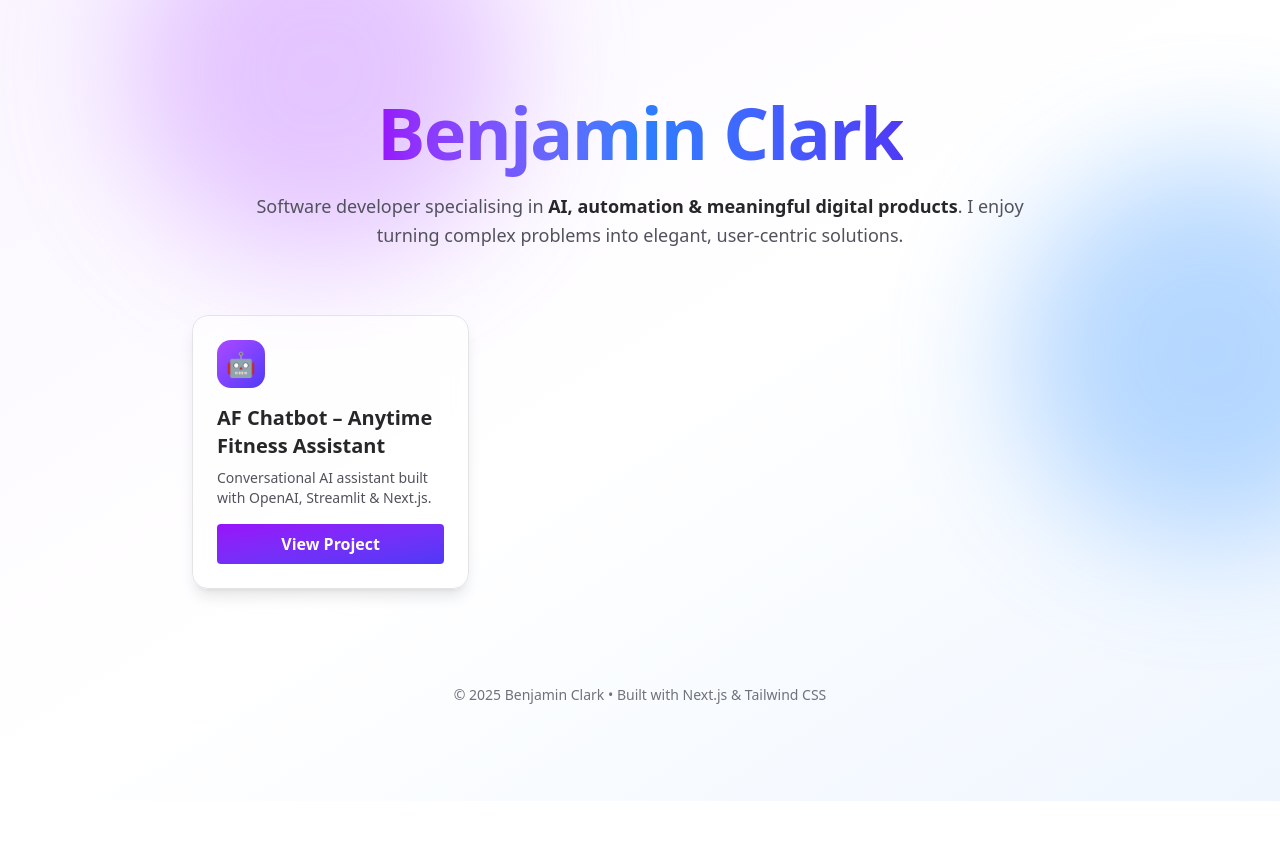
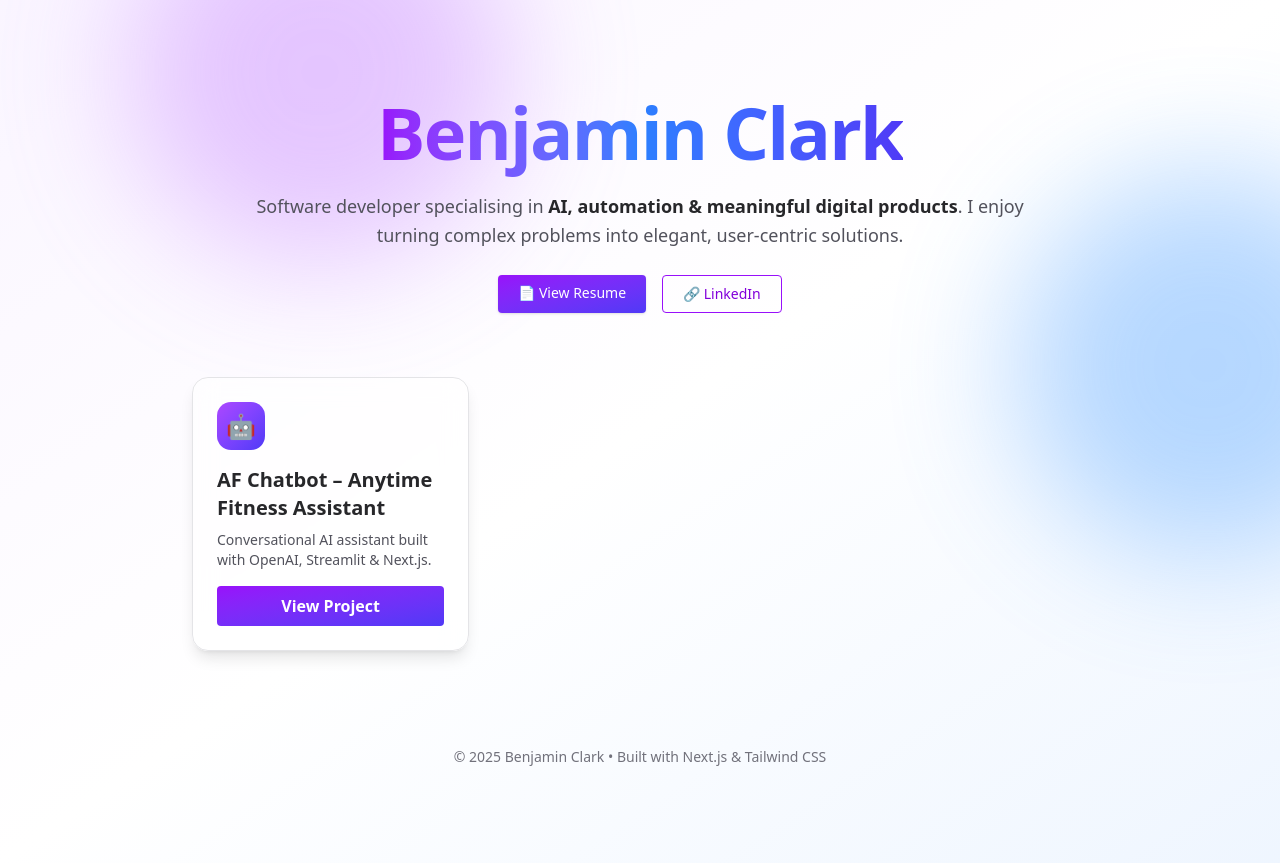
Before and after one commit to ben-clark-1999/my-website, a Next.js app: page / in a window 1280 px wide. Before the commit the page ends 801 px from the top, so only its background shows below. Built offline with nearby package versions, Linux system fonts and the light colour scheme.

Commit message:
Replace default page with custom homepage

```diff
--- a/src/app/page.tsx
+++ b/src/app/page.tsx
@@ -1,23 +1,20 @@
 "use client";
 import { motion } from "framer-motion";
 import Link from "next/link";
-// import { Button } from "@/components/ui/button";
 
 const projects = [
   {
     title: "AF Chatbot – Anytime Fitness Assistant",
     href: "https://af-chatbot-vcnigogbwyle6antnmcnxr.streamlit.app/",
-    description:
-      "Conversational AI assistant built with OpenAI, Streamlit & Next.js.",
+    description: "Conversational AI assistant built with OpenAI, Streamlit & Next.js.",
     emoji: "🤖",
   },
-  // 👉 Add more projects here as you build them!
 ];
 
 export default function Home() {
   return (
     <main className="relative flex min-h-screen flex-col items-center overflow-x-hidden bg-gradient-to-br from-purple-50 via-white to-blue-50 dark:from-[#0c0c10] dark:via-[#0c0c10] dark:to-black px-4 py-24 sm:px-6 lg:px-8">
-      {/* --- Decorative blurred blobs --- */}
+      {/* Decorative blobs */}
       <motion.div
         initial={{ opacity: 0, scale: 0.6 }}
         animate={{ opacity: 0.4, scale: 1 }}
@@ -30,8 +27,7 @@ export default function Home() {
         transition={{ duration: 1.8, ease: "easeOut", delay: 0.3 }}
         className="pointer-events-none absolute right-[-120px] top-[20%] h-96 w-96 rounded-full bg-blue-400 blur-3xl dark:bg-blue-600"
       />
-
-      {/* --- Hero Section --- */}
+      {/* Hero */}
       <motion.header
         initial={{ y: 40, opacity: 0 }}
         animate={{ y: 0, opacity: 1 }}
@@ -48,12 +44,28 @@ export default function Home() {
           <span className="font-semibold text-zinc-800 dark:text-zinc-100">
             AI, automation & meaningful digital products
           </span>
-          . I enjoy turning complex problems into elegant, user‑centric
-          solutions.
+          . I enjoy turning complex problems into elegant, user‑centric solutions.
         </p>
+        <div className="mt-6 flex justify-center gap-4">
+          <a
+            href="/Resume.pdf"
+            target="_blank"
+            rel="noopener noreferrer"
+            className="rounded bg-gradient-to-br from-purple-600 to-indigo-600 px-5 py-2 text-sm font-medium text-white shadow hover:opacity-90 transition"
+          >
+            📄 View Resume
+          </a>
+          <a
+            href="https://www.linkedin.com/in/benjamin-michael-clark/"
+            target="_blank"
+            rel="noopener noreferrer"
+            className="rounded border border-purple-600 px-5 py-2 text-sm font-medium text-purple-700 dark:text-purple-300 hover:bg-purple-600 hover:text-white transition"
+          >
+            🔗 LinkedIn
+          </a>
+        </div>
       </motion.header>
-
-      {/* --- Projects Grid --- */}
+      {/* Projects */}
       <section className="z-10 grid w-full max-w-4xl auto-rows-fr gap-8 sm:grid-cols-2 md:grid-cols-3">
         {projects.map((proj, idx) => (
           <motion.div
@@ -70,9 +82,7 @@ export default function Home() {
             <h3 className="mb-2 text-xl font-semibold text-zinc-800 dark:text-zinc-100">
               {proj.title}
             </h3>
-            <p className="mb-4 text-sm text-zinc-600 dark:text-zinc-400">
-              {proj.description}
-            </p>
+            <p className="mb-4 text-sm text-zinc-600 dark:text-zinc-400">{proj.description}</p>
             <a
               href={proj.href}
               target="_blank"
@@ -81,15 +91,12 @@ export default function Home() {
             >
               View Project
             </a>
-
           </motion.div>
         ))}
       </section>
-
-      {/* --- Footer --- */}
+      {/* Footer */}
       <footer className="z-10 mt-24 text-sm text-zinc-500 dark:text-zinc-600">
-        © {new Date().getFullYear()} Benjamin Clark • Built with Next.js &
-        Tailwind CSS
+        © {new Date().getFullYear()} Benjamin Clark • Built with Next.js & Tailwind CSS
       </footer>
     </main>
   );
```
